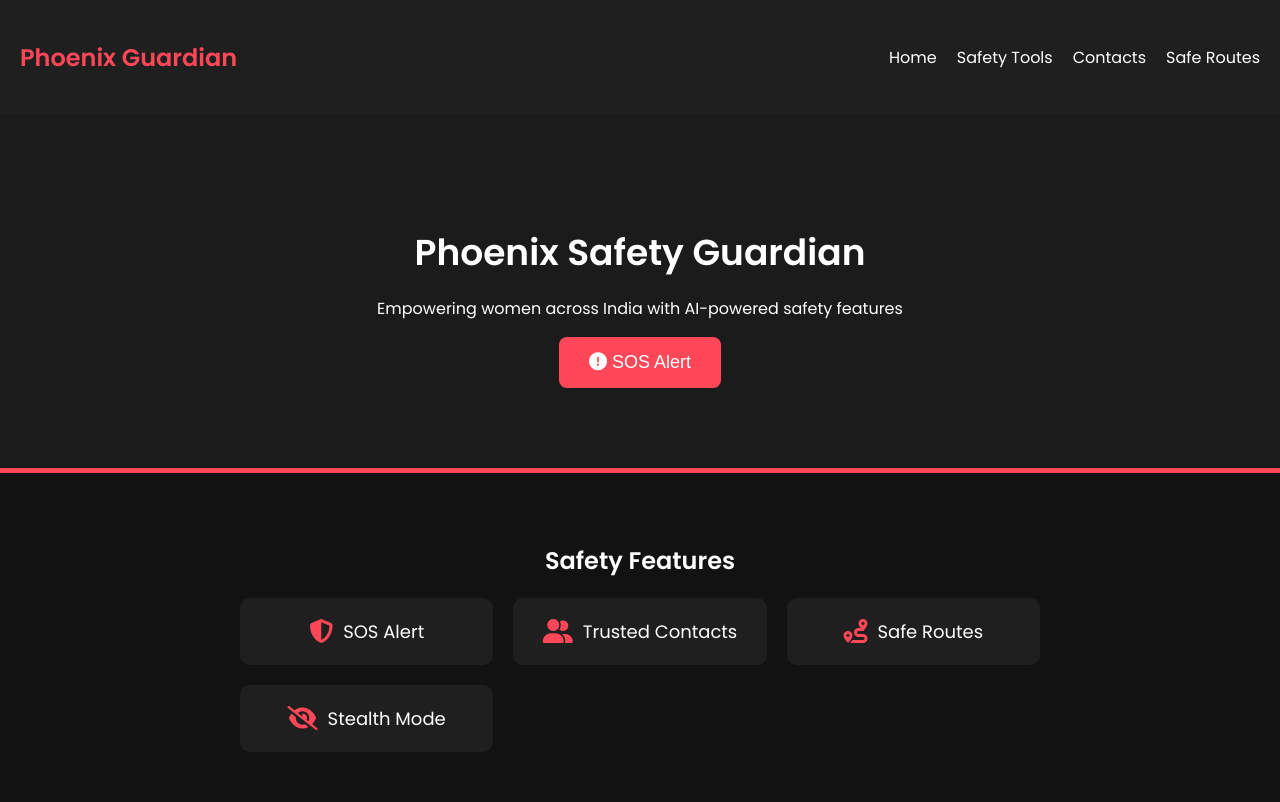
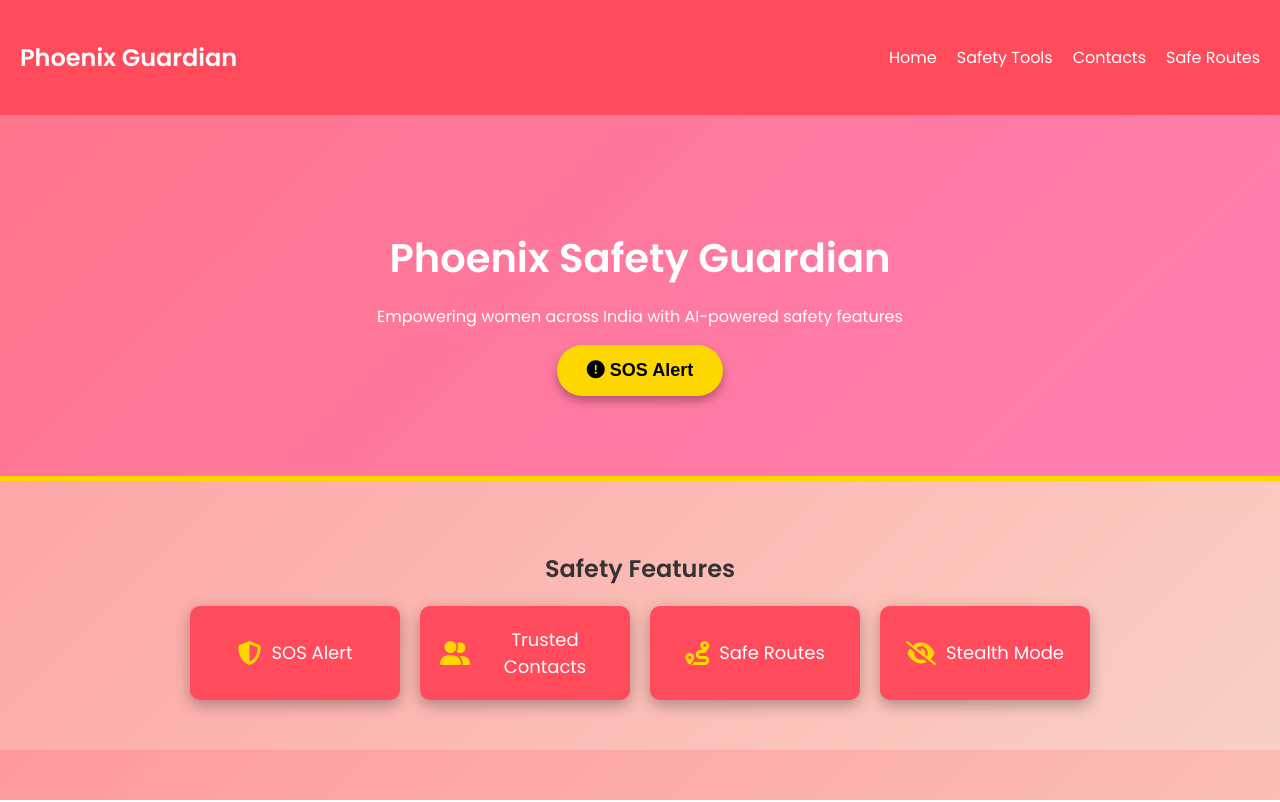
Before and after one commit to karthick17karthi/women-safety-app, a plain HTML site: page index.html in a window 1280 px wide. Drawn offline with Linux system fonts and the light colour scheme.

Commit message:
Update index.html

```diff
--- a/index.html
+++ b/index.html
@@ -12,8 +12,8 @@
             font-family: 'Poppins', sans-serif;
             margin: 0;
             padding: 0;
-            background-color: #121212;
-            color: white;
+            background: linear-gradient(135deg, #ff9a9e, #fad0c4);
+            color: #333;
         }
 
         /* Navbar */
@@ -22,13 +22,14 @@
             justify-content: space-between;
             align-items: center;
             padding: 20px;
-            background: #1f1f1f;
+            background: #ff4b5c;
+            color: white;
+            box-shadow: 0 4px 10px rgba(0, 0, 0, 0.2);
         }
 
         .logo {
             font-size: 24px;
-            font-weight: 600;
-            color: #ff4757;
+            font-weight: 700;
         }
 
         .nav-links {
@@ -40,42 +41,44 @@
         .nav-links a {
             text-decoration: none;
             color: white;
-            font-weight: 400;
+            font-weight: 500;
             transition: 0.3s;
         }
 
         .nav-links a:hover, .active {
-            color: #ff4757;
+            color: #ffd700;
         }
 
         /* Hero Section */
         .hero {
             text-align: center;
             padding: 80px 20px;
-            background: #1b1b1b;
-            border-bottom: 5px solid #ff4757;
+            background: linear-gradient(135deg, #ff758c, #ff7eb3);
+            color: white;
+            border-bottom: 5px solid #ffd700;
         }
 
         .hero h2 {
-            font-size: 36px;
-            font-weight: 600;
+            font-size: 40px;
+            font-weight: 700;
             margin-bottom: 10px;
         }
 
         .sos-button {
-            background: #ff4757;
+            background: #ffd700;
             border: none;
             padding: 15px 30px;
-            color: white;
+            color: black;
             font-size: 18px;
-            font-weight: 500;
-            border-radius: 8px;
+            font-weight: 600;
+            border-radius: 50px;
             cursor: pointer;
             transition: 0.3s;
+            box-shadow: 0 5px 10px rgba(0, 0, 0, 0.3);
         }
 
         .sos-button:hover {
-            background: #e84141;
+            background: #ffdb58;
         }
 
         /* Features Section */
@@ -88,12 +91,12 @@
             display: grid;
             grid-template-columns: repeat(auto-fit, minmax(200px, 1fr));
             gap: 20px;
-            max-width: 800px;
+            max-width: 900px;
             margin: auto;
         }
 
         .feature-item {
-            background: #1f1f1f;
+            background: #ff4b5c;
             padding: 20px;
             border-radius: 10px;
             font-size: 18px;
@@ -101,10 +104,17 @@
             align-items: center;
             justify-content: center;
             gap: 10px;
+            color: white;
+            box-shadow: 0 5px 15px rgba(0, 0, 0, 0.3);
+            transition: 0.3s;
+        }
+
+        .feature-item:hover {
+            background: #ff6b81;
         }
 
         .feature-item i {
-            color: #ff4757;
+            color: #ffd700;
             font-size: 24px;
         }
     </style>
```
